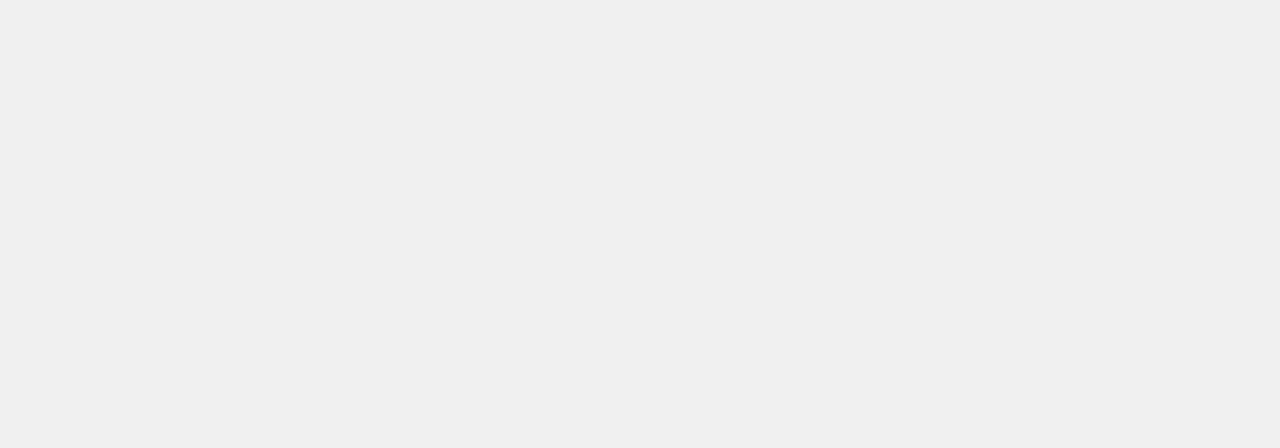
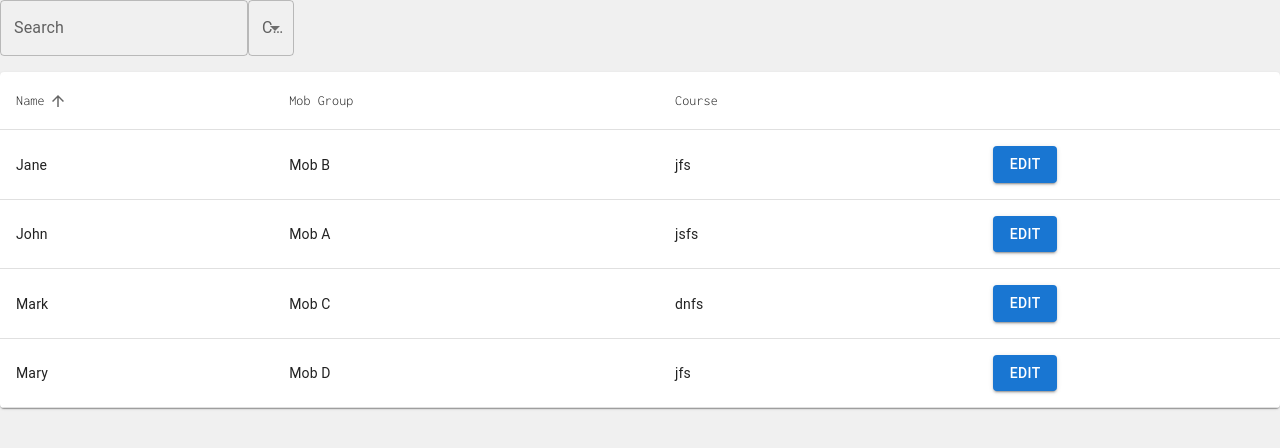
Before and after one commit to RobArkesteijn/Salt-Student-Overview, a React (Create React App) app in the folder frontend/: page /instructor in a window 1280 px wide. Before the commit this address had no page. Shown: the top 448 px of the page. Built offline with nearby package versions, Linux system fonts and the light colour scheme; a web font is replaced by a local one; what @supabase/auth-helpers-react would draw is missing.

Commit message:
Started instructors page

```diff
--- a/frontend/src/App.tsx
+++ b/frontend/src/App.tsx
@@ -5,6 +5,7 @@ import WelcomePage from './components/WelcomePage/WelcomePage';
 import Login from './components/Login/Login';
 import ProfileSetting from './components/ProfileSetting/ProfileSetting';
 import TestResults from './components/TestResults/TestResults';
+import InstructorPage from './components/InstructorPage/InstructorPage';
 
 function App() {
   return (
@@ -14,6 +15,7 @@ function App() {
         <Route path="/login" element={<Login />} />
         <Route path="/profile" element={<ProfileSetting />} />
         <Route path="/results" element={<TestResults />} />
+        <Route path="/instructor" element={<InstructorPage />} />
       </Routes>
     </>
   );
--- /dev/null
+++ b/frontend/src/components/InstructorPage/InstructorPage.scss
@@ -0,0 +1,5 @@
+.instructorContent {
+  display: flex;
+  margin-top: 18px;
+  justify-content: center;
+}
--- /dev/null
+++ b/frontend/src/components/InstructorPage/InstructorPage.tsx
@@ -0,0 +1,138 @@
+import { Paper, Table, TableCell, TableContainer, TableHead, TableRow, Button, TableBody, TableSortLabel, FormControl, Select, MenuItem, InputLabel, TextField, SelectChangeEvent } from "@mui/material";
+import React, { useState } from "react";
+import PrimarySearchAppBar from "../NavBar/NavBar";
+import './InstructorPage.scss';
+
+type Data = {
+  name: string;
+  mobGroup: string;
+  course: string;
+};
+
+type Order = 'asc' | 'desc';
+
+function createData(name: string, mobGroup: string, course: string): Data {
+  return { name, mobGroup, course };
+}
+
+const rows = [
+  createData('John', 'Mob A', 'jsfs'),
+  createData('Jane', 'Mob B', 'jfs'),
+  createData('Mark', 'Mob C', 'dnfs'),
+  createData('Mary', 'Mob D', 'jfs'),
+];
+
+const InstructorPage = () => {
+  const [order, setOrder] = useState<Order>('asc');
+  const [orderBy, setOrderBy] = useState<keyof Data>('name');
+  const [searchTerm, setSearchTerm] = useState('');
+  const [courseFilter, setCourseFilter] = useState('');
+
+  const handleSort = (property: keyof Data) => {
+    const isAsc = orderBy === property && order === 'asc';
+    setOrder(isAsc ? 'desc' : 'asc');
+    setOrderBy(property);
+  };
+
+  const handleSearch = (event: React.ChangeEvent<HTMLInputElement>) => {
+    setSearchTerm(event.target.value);
+  };
+
+  const handleFilter = (event: SelectChangeEvent<string>) => {
+    setCourseFilter(event.target.value);
+  };
+
+  const filteredRows = rows.filter((row) =>
+    row.name.toLowerCase().includes(searchTerm.toLowerCase()) &&
+    (courseFilter === '' || row.course === courseFilter)
+  );
+
+  const sortedRows = filteredRows.sort((a, b) => {
+    const orderFactor = order === 'asc' ? 1 : -1;
+    const aValue = a[orderBy];
+    const bValue = b[orderBy];
+    if (typeof aValue === 'string' && typeof bValue === 'string') {
+      return orderFactor * aValue.localeCompare(bValue);
+    } else {
+      return 0;
+    }
+  });
+
+  return (
+    <>
+      <TextField
+        label="Search"
+        variant="outlined"
+        value={searchTerm}
+        onChange={handleSearch}
+        style={{ marginBottom: '1rem' }}
+      />
+
+      <FormControl variant="outlined" style={{ marginBottom: '1rem' }}>
+        <InputLabel id="course-filter-label">Course</InputLabel>
+        <Select
+          labelId="course-filter-label"
+          id="course-filter"
+          value={courseFilter}
+          onChange={handleFilter}
+          label="Course"
+        >
+          <MenuItem value="">All</MenuItem>
+          <MenuItem value="jsfs">JSFS</MenuItem>
+          <MenuItem value="jfs">JFS</MenuItem>
+          <MenuItem value="dnfs">DNFS</MenuItem>
+        </Select>
+      </FormControl>
+
+      <TableContainer component={Paper}>
+        <Table>
+          <TableHead>
+            <TableRow>
+              <TableCell>
+                <TableSortLabel
+                  active={orderBy === 'name'}
+                  direction={order}
+                  onClick={() => handleSort('name')}
+                >
+                  Name
+                </TableSortLabel>
+              </TableCell>
+              <TableCell>
+                <TableSortLabel
+                  active={orderBy === 'mobGroup'}
+                  direction={order}
+                  onClick={() => handleSort('mobGroup')}
+                >
+                  Mob Group
+                </TableSortLabel>
+              </TableCell>
+              <TableCell>
+                <TableSortLabel
+                  active={orderBy === 'course'}
+                  direction={order}
+                  onClick={() => handleSort('course')}
+                >
+                  Course
+                </TableSortLabel>
+              </TableCell>
+              <TableCell>
+              </TableCell>
+            </TableRow>
+          </TableHead>
+          <TableBody>
+            {sortedRows.map((row) => (
+              <TableRow key={row.name}>
+                <TableCell>{row.name}</TableCell>
+                <TableCell>{row.mobGroup}</TableCell>
+                <TableCell>{row.course}</TableCell>
+                <TableCell><Button variant='contained'>Edit</Button></TableCell>
+              </TableRow>
+            ))}
+          </TableBody>
+        </Table>
+      </TableContainer>
+    </>
+  );
+};
+
+export default InstructorPage;
```
